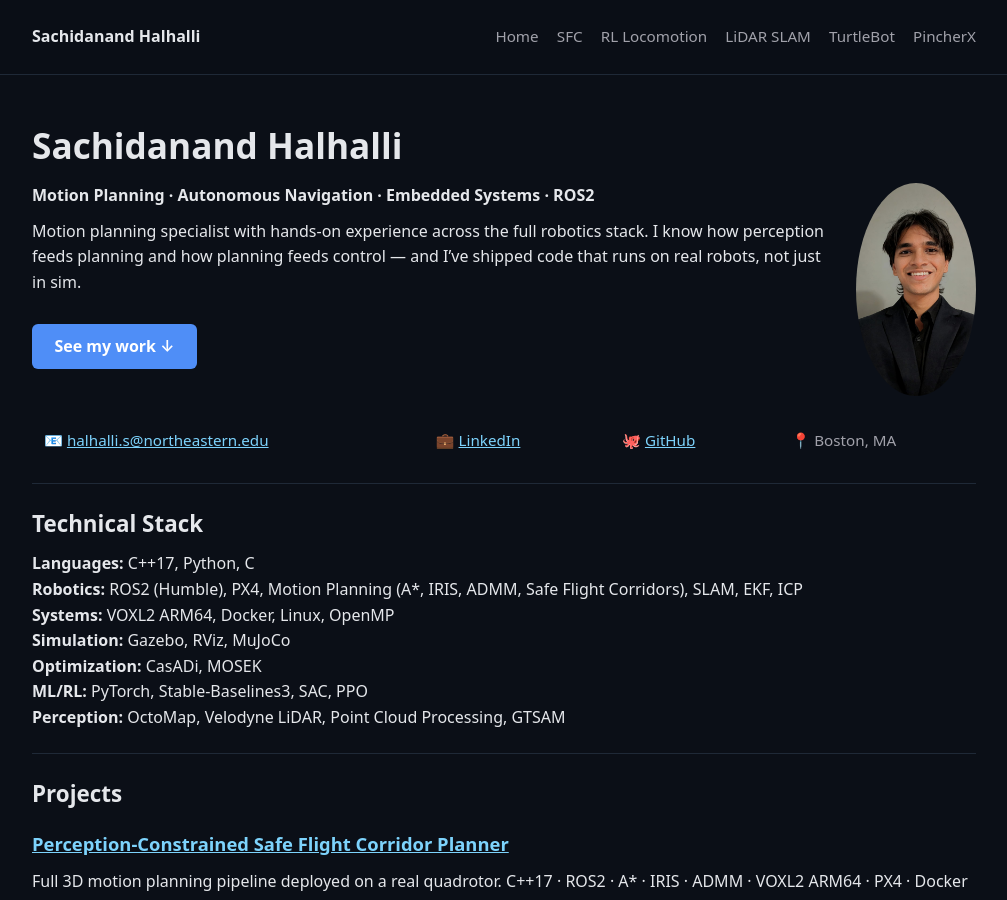
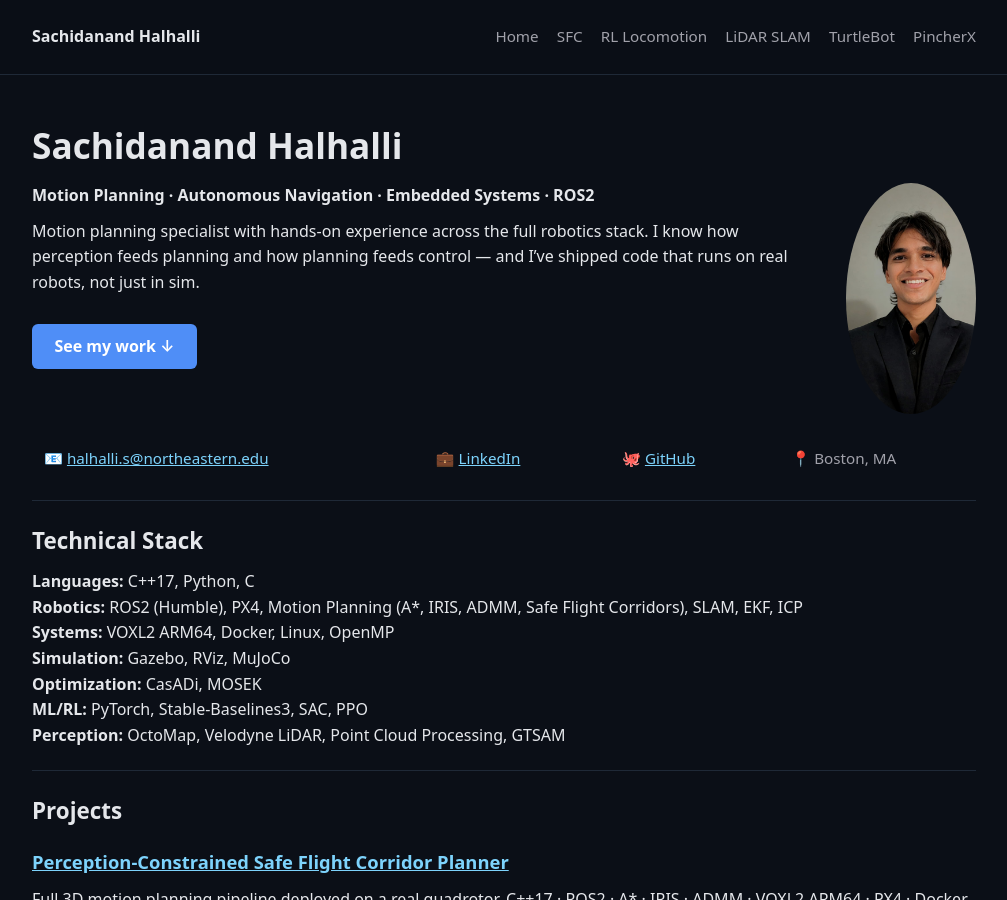
Before and after one commit to halhalli-s/halhalli-s.github.io, a Jekyll site: the page built from index.md, in a window 1280 px wide and 900 px high. Shown: the whole window, without its empty margins (136-1143 px from the left). Built offline with Jekyll 4.4.1, drawn with Linux system fonts in a browser that asks for light colours.

Commit message:
Update index.md

```diff
--- a/index.md
+++ b/index.md
@@ -5,7 +5,7 @@ title: Sachidanand Halhalli
 
 # Sachidanand Halhalli
 
-<img src="./Assets/images/profile_pic.jpeg" alt="Sachidanand Halhalli" style="width:120px;height:120px;border-radius:50%;object-fit:cover;object-position:center 15%;float:right;margin:0 0 1.5rem 2rem;">
+<img src="./Assets/images/profile_pic.jpeg" alt="Sachidanand Halhalli" style="width:130px;height:130px;border-radius:50%;object-fit:cover;object-position:center 8%;float:right;margin:0 0 1.5rem 2rem;flex-shrink:0;">
 
 **Motion Planning · Autonomous Navigation · Embedded Systems · ROS2**
 
```
